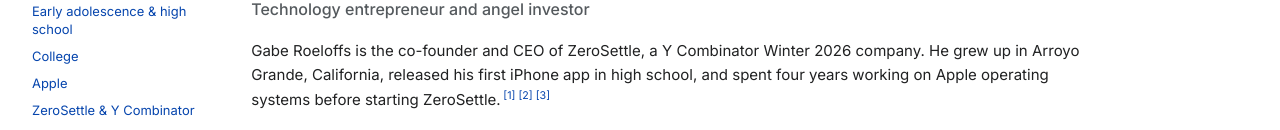
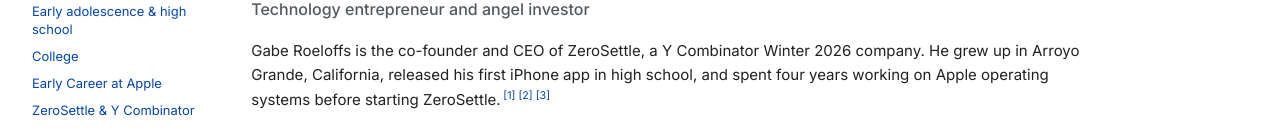
Before and after one commit to gdroel/gdroel.github.io, a plain HTML site: page index.html in a window 1280 px wide. Shown: the part 171-301 px from the top of the page. Drawn offline with Linux system fonts and the light colour scheme.

Commit message:
Rename the Early Career at Apple section

```diff
--- a/index.html
+++ b/index.html
@@ -119,7 +119,7 @@
                 <li><a href="#about">Early life</a></li>
                 <li><a href="#early-adolescence">Early adolescence &amp; high school</a></li>
                 <li><a href="#cal-poly">College</a></li>
-                <li><a href="#apple">Apple</a></li>
+                <li><a href="#apple">Early Career at Apple</a></li>
                 <li><a href="#zerosettle">ZeroSettle &amp; Y Combinator</a></li>
                 <li><a href="#investing">Angel investing</a></li>
                 <li><a href="#writing">Writing &amp; coverage</a></li>
@@ -214,7 +214,7 @@
             </section>
 
             <section id="apple">
-                <h2>Apple <span class="section-years">2021–2025</span></h2>
+                <h2>Early Career at Apple <span class="section-years">2021–2025</span></h2>
                 <p>Apple was Gabe’s first job after college. From 2021 to 2025 he worked as a software engineer on Apple operating systems. He says the achievement he’s proudest of is that code he wrote at Apple still runs around the clock on <strong>two billion Apple devices</strong>.<sup><a href="#ref-resume" aria-label="Reference 2">[2]</a> <a href="#ref-gabe" aria-label="Reference 3">[3]</a> <a href="#ref-apple-post" aria-label="Reference 8">[8]</a></sup></p>
 
                 <div class="photo-pair">
```
